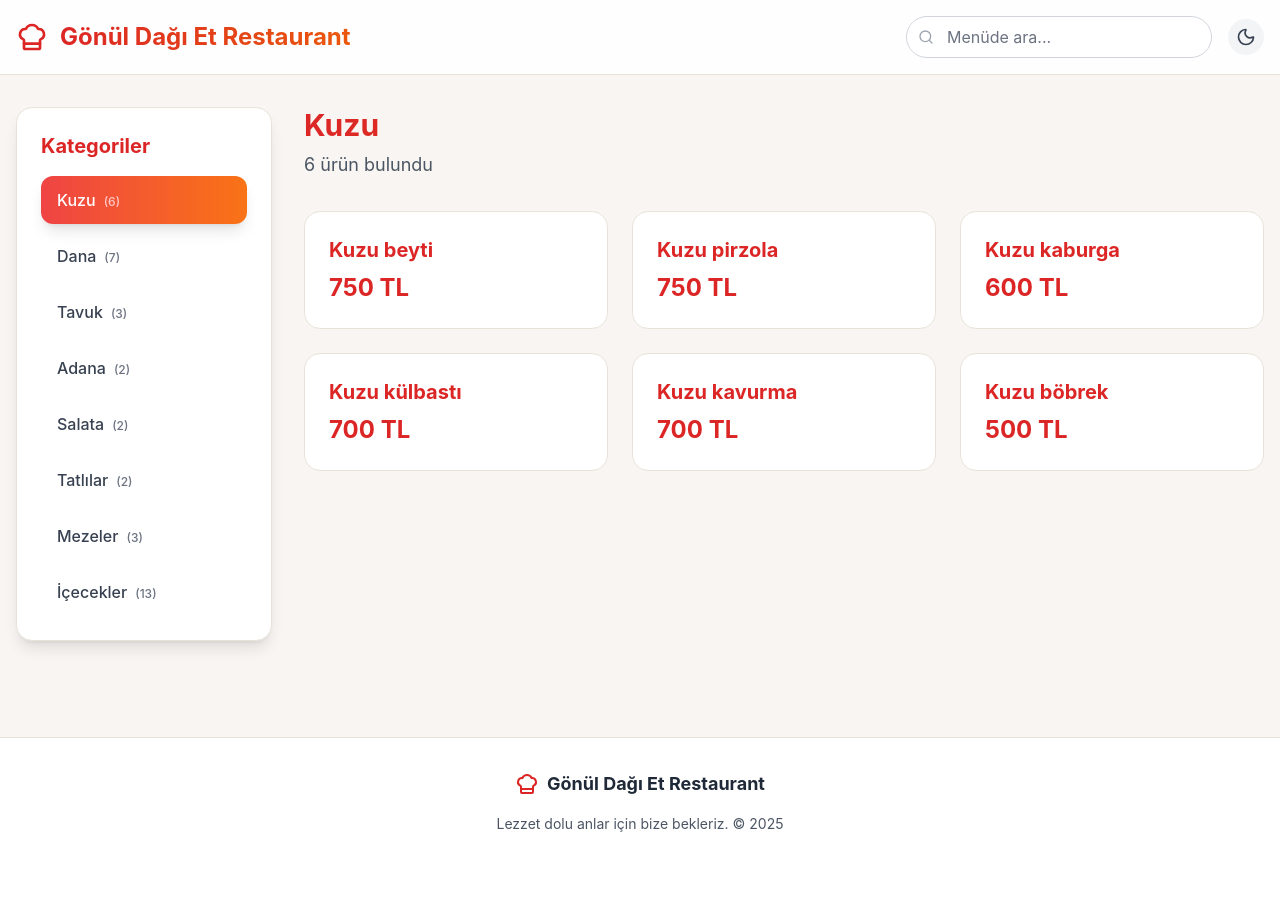
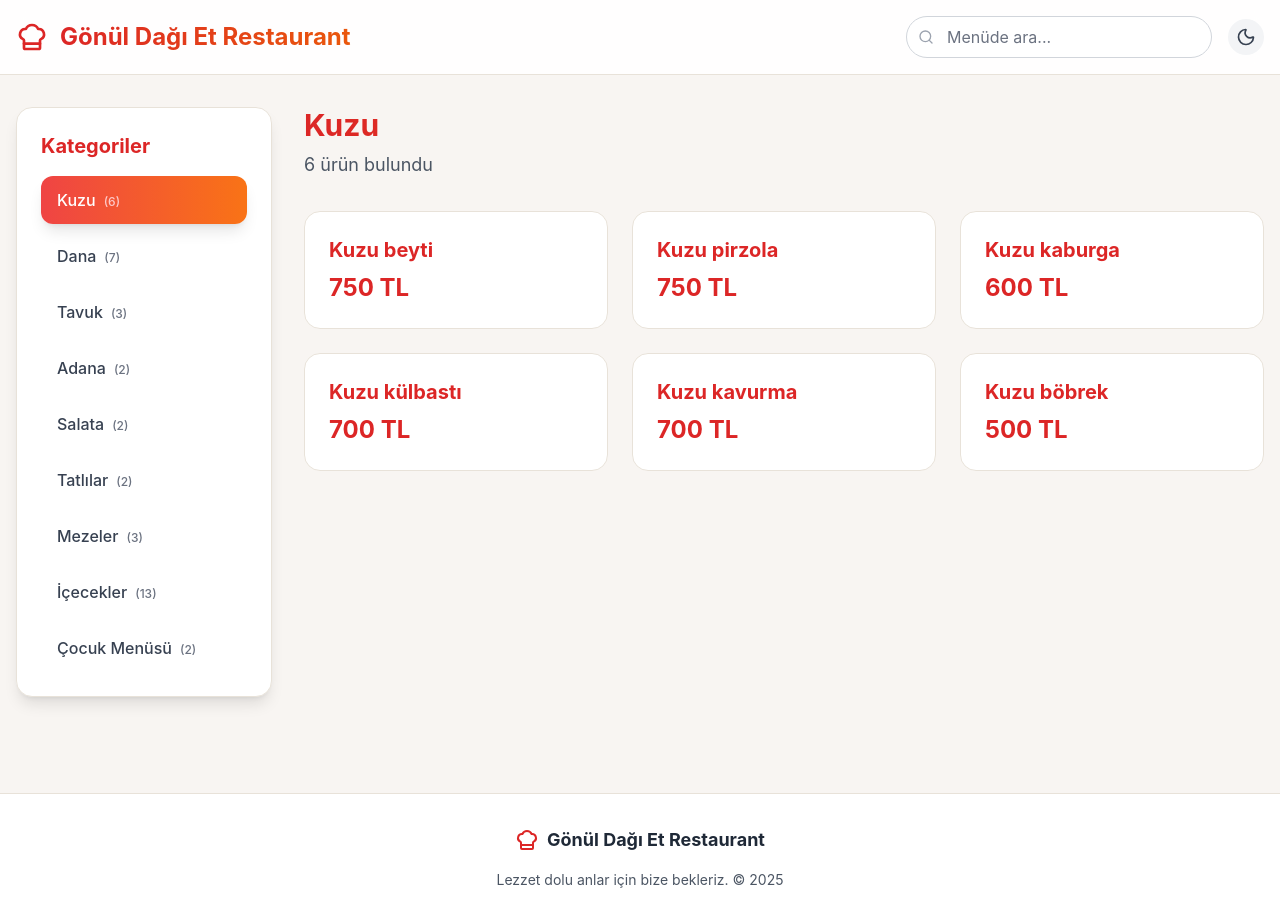
Before and after one commit to Seyidia/qr-menu, a React (Create React App) app: page / in a window 1280 px wide. Before the commit the page ends 866 px from the top, so only its background shows below. Built offline with nearby package versions, Linux system fonts and the light colour scheme.

Commit message:
Çocuk Menüsü eklendi ve güncellendi

```diff
--- a/src/App.js
+++ b/src/App.js
@@ -55,6 +55,10 @@ const menuData = {
     { id: 36, name: "Ananas Ice Tea", price: "70 TL" },
     { id: 37, name: "Şeftalili Ice Tea", price: "70 TL" },
     { id: 38, name: "Fanta", price: "70 TL" },
+  ],
+  "Çocuk Menüsü": [
+    { id: 39, name: "", price: "", popular: true },
+    { id: 40, name: "", price: "" },
   ],
 };
 
```
